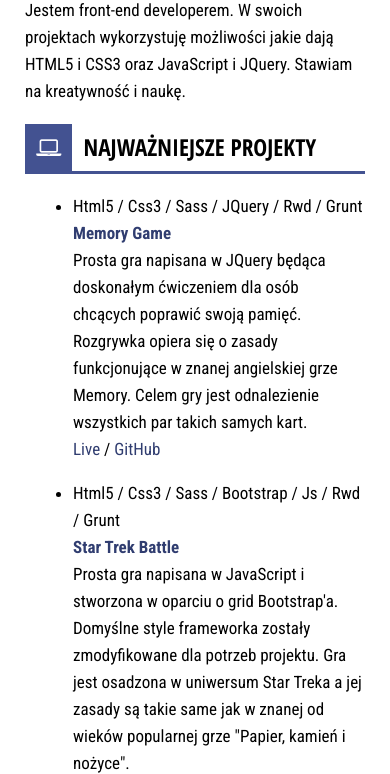
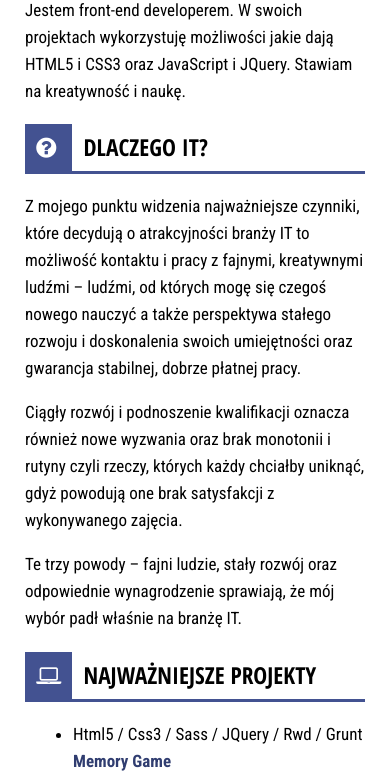
Before and after one commit to MariuszDziecielski/curriculumVitae, a website: page index.html in a window 390 px wide. Shown: the part 950-1724 px from the top of the page. Drawn offline with nearby package versions, Linux system fonts and the light colour scheme; files that its build step writes are made by us from their sources.

Commit message:
Delete one image and add one section in html

```diff
--- a/index.html
+++ b/index.html
@@ -53,6 +53,20 @@
                     <h1>Mariusz Dzięcielski</h1>
                     <p>Jestem front-end developerem. W swoich projektach wykorzystuję możliwości jakie dają HTML5 i CSS3 oraz JavaScript i JQuery. Stawiam na kreatywność i naukę.</p>
                 </header>
+                <div class="why_it">
+                    <h2>
+                        <i class="fa fa-question-circle" aria-hidden="true"></i>Dlaczego IT?
+                    </h2>
+                    <p>
+                        Z mojego punktu widzenia najważniejsze czynniki, które decydują o atrakcyjności branży IT to możliwość kontaktu i pracy z fajnymi, kreatywnymi ludźmi – ludźmi, od których mogę się czegoś nowego nauczyć a także perspektywa stałego rozwoju i doskonalenia swoich umiejętności oraz gwarancja stabilnej, dobrze płatnej pracy.
+                    </p>
+                    <p>
+                        Ciągły rozwój i podnoszenie kwalifikacji oznacza również nowe wyzwania oraz brak monotonii i rutyny czyli rzeczy, których każdy chciałby uniknąć, gdyż powodują one brak satysfakcji z wykonywanego zajęcia.
+                    </p>
+                    <p>
+                        Te trzy powody – fajni ludzie, stały rozwój oraz odpowiednie wynagrodzenie sprawiają, że mój wybór padł właśnie na branżę IT.
+                    </p>
+                </div>
                 <div class="projects">
                     <h2>
                         <i class="fa fa-laptop" aria-hidden="true"></i>Najważniejsze projekty
--- a/sass/style.sass
+++ b/sass/style.sass
@@ -103,6 +103,11 @@ a
                 line-height: normal
             p
                 margin: 0
+        .why_it,
+        .occupational_experience
+            h2
+                i
+                    padding: 12px 13px
         .projects
             ul
                 list-style-image: url('../images/code.png')
@@ -130,10 +135,6 @@ a
                 span
                     color: $darkBlueColor
                     font-weight: 900
-        .occupational_experience
-            h2
-                i
-                    padding: 12px 13px
         .education
             h2
                 i
@@ -236,6 +237,12 @@ footer
             header
                 h1
                     font-size: 13vw
+            .why_it,
+            .occupational_experience
+                h2
+                    i
+                        padding: 3vw 3.5vw
+            .why_it,
             .projects,
             .skills,
             .occupational_experience,
@@ -247,10 +254,6 @@ footer
                         +dimensions(12vw, 12vw)
                         padding: 3vw 2.9vw
                         margin-right: 3vw
-            .occupational_experience
-                h2
-                    i
-                        padding: 3vw 3.5vw
             .education
                 h2
                     i
```
Also changed, not shown: img/photo.jpg (deleted).
